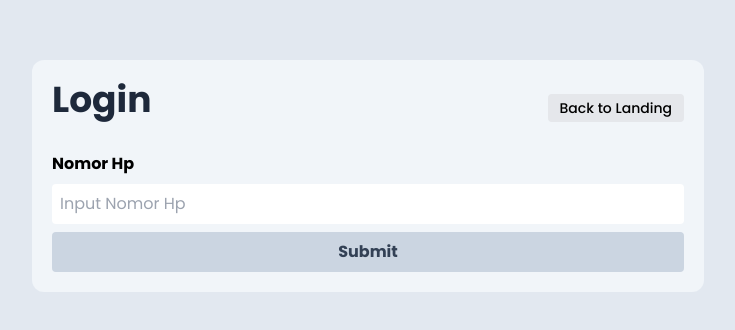
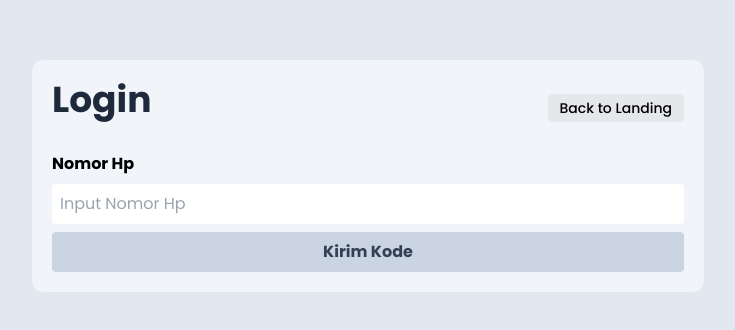
Before and after one commit to Proyek-PKM/fe-website-kalirejo, a React (Vite) app: page /login in a window 1280 px wide. Shown: the part 224-554 px from the top of the page, without its empty margins (272-1007 px from the left). Built offline with nearby package versions, Linux system fonts and the light colour scheme; a web font is replaced by a local one.

Commit message:
perbaikan auth 2

```diff
--- a/src/pages/Login/Login.tsx
+++ b/src/pages/Login/Login.tsx
@@ -1,25 +1,84 @@
-// src/pages/Login/Login.tsx
-import { useState } from 'react';
-import { useNavigate } from 'react-router-dom';
+import { useState } from "react";
+import { useNavigate } from "react-router-dom";
 import useAuthStore from '../../store/authstore';
 
 const Login = () => {
-  const [nomorHp, setNomorHp] = useState('');
+  const [phone, setPhone] = useState("");
+  const [otp, setOtp] = useState("");
+  const [loading, setLoading] = useState(false);
+  const [step, setStep] = useState<"phone" | "otp">("phone");
+  const [sessionToken, setSessionToken] = useState("");
+  const [phones, setPhones] = useState("");
+  const [errorMessage, setErrorMessage] = useState("");
   const navigate = useNavigate();
   const login = useAuthStore((state) => state.login);
 
-  const handleSubmit = async (e: React.FormEvent) => {
+  const handlePhoneSubmit = async (e: React.FormEvent) => {
     e.preventDefault();
+    setLoading(true);
+    setErrorMessage("");
 
-    // Using default valid credentials for demo purposes
-    // In a real implementation, this would connect to the backend API
-    // For now, using hardcoded credentials when form is submitted
-    const result = await login(nomorHp || 'admin', 'admin123');
+    try {
+      const res = await fetch(
+        "https://ephemeral.desakalirejo.id/auth/request",
+        {
+          method: "POST",
+          headers: { "Content-Type": "application/json" },
+          body: JSON.stringify({ phone }),
+        }
+      );
+      const data = await res.json();
 
+      if (data.next) setStep("otp");
+      if (data.phone) setPhones(data.phone);
+      if (data.status === "error" && data.message)
+        setErrorMessage(data.message);
+    } catch (err) {
+      console.error(err);
+      setErrorMessage("Terjadi kesalahan jaringan.");
+    } finally {
+      setLoading(false);
+    }
+  };
+
+  const handleOtpSubmit = async (e: React.FormEvent) => {
+    e.preventDefault();
+    setLoading(true);
+    setErrorMessage("");
+
+    try {
+      const res = await fetch(
+        "https://ephemeral.desakalirejo.id/auth/request/verify",
+        {
+          method: "POST",
+          headers: { "Content-Type": "application/json" },
+          body: JSON.stringify({ phone: phones, code: otp }),
+        }
+      );
+      const data = await res.json();
+
+      if (data.token) {
+        setSessionToken(data.token);
+        // Store the token in localStorage/sessionStorage as needed
+        localStorage.setItem("sessionToken", data.token);
+
+        // Here you can login to your auth store with the received token
+        // For now, we'll use a default user for demo purposes
+        const result = await login('admin', 'admin123'); // Temporary login for demo
         if (result.success) {
           navigate('/dashboard');
         } else {
-      alert(result.message);
+          setErrorMessage(result.message);
+        }
+      }
+
+      if (data.status === "error" && data.message)
+        setErrorMessage(data.message);
+    } catch (err) {
+      console.error(err);
+      setErrorMessage("Terjadi kesalahan jaringan.");
+    } finally {
+      setLoading(false);
     }
   };
 
@@ -35,20 +94,98 @@ const Login = () => {
             Back to Landing
           </button>
         </div>
-        <form className="flex flex-col gap-2" onSubmit={handleSubmit}>
+
+        {errorMessage && (
+          <div className="mb-2 p-2 bg-red-200 text-red-800 rounded">
+            {errorMessage}
+          </div>
+        )}
+
+        {step === "phone" && (
+          <form className="flex flex-col gap-2" onSubmit={handlePhoneSubmit}>
             <label className="font-bold">Nomor Hp</label>
             <input
               className="p-2 rounded focus:outline-none placeholder:capitalize"
               type="text"
-            placeholder="input nomor hp"
-            value={nomorHp}
-            onChange={(e) => setNomorHp(e.target.value)}
+              placeholder="Input nomor hp"
+              value={phone}
+              onChange={(e) => setPhone(e.target.value)}
             />
+            <button
+              type="submit"
+              className="bg-slate-300 rounded p-2 font-bold text-slate-700 cursor-pointer flex items-center justify-center"
+              disabled={loading}
+            >
+              {loading && (
+                <svg
+                  className="mr-3 h-5 w-5 animate-spin text-slate-700"
+                  viewBox="0 0 24 24"
+                >
+                  <circle
+                    className="opacity-25"
+                    cx="12"
+                    cy="12"
+                    r="10"
+                    stroke="currentColor"
+                    strokeWidth="4"
+                  ></circle>
+                  <path
+                    className="opacity-75"
+                    fill="currentColor"
+                    d="m4 12a8 8 0 018-8v8h4z"
+                  ></path>
+                </svg>
+              )}
+              Kirim Kode
+            </button>
+          </form>
+        )}
+
+        {step === "otp" && (
+          <form className="flex flex-col gap-2" onSubmit={handleOtpSubmit}>
+            <label className="font-bold">Kode OTP</label>
             <input
+              className="p-2 rounded focus:outline-none placeholder:capitalize"
+              type="text"
+              placeholder="Input kode OTP"
+              value={otp}
+              onChange={(e) => setOtp(e.target.value)}
+            />
+            <button
               type="submit"
-            className="bg-slate-300 rounded p-2 font-bold text-slate-700 cursor-pointer"
-          />
+              className="bg-slate-300 rounded p-2 font-bold text-slate-700 cursor-pointer flex items-center justify-center"
+              disabled={loading}
+            >
+              {loading && (
+                <svg
+                  className="mr-3 h-5 w-5 animate-spin text-slate-700"
+                  viewBox="0 0 24 24"
+                >
+                  <circle
+                    className="opacity-25"
+                    cx="12"
+                    cy="12"
+                    r="10"
+                    stroke="currentColor"
+                    strokeWidth="4"
+                  ></circle>
+                  <path
+                    className="opacity-75"
+                    fill="currentColor"
+                    d="m4 12a8 8 0 018-8v8h4z"
+                  ></path>
+                </svg>
+              )}
+              Verifikasi OTP
+            </button>
           </form>
+        )}
+
+        {sessionToken && (
+          <div className="mt-4 p-2 bg-green-200 rounded">
+            <p>Login sukses!</p>
+          </div>
+        )}
       </div>
     </div>
   );
```
Lines whose indentation alone changed are shown as unchanged.
